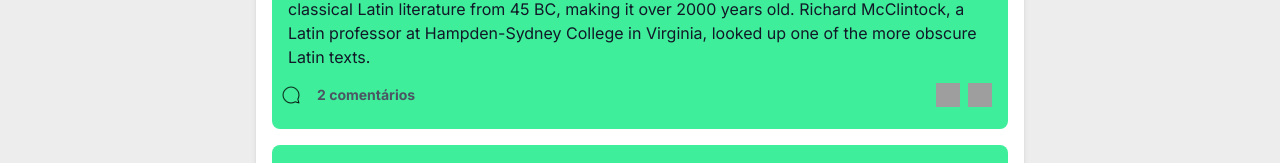
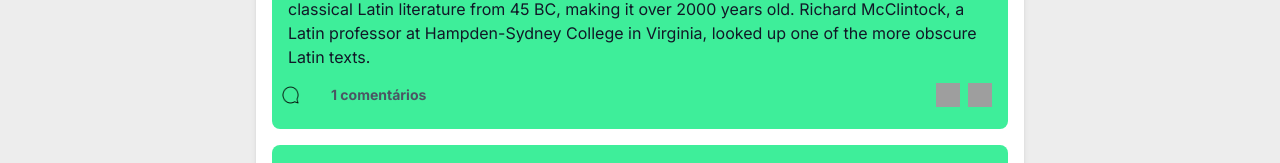
Before and after one commit to gio221/Grupo-2--CJR, a Next.js app in the folder grupo2brabo/: page /perfildoalunologado in a window 1280 px wide. Shown: the part 556-719 px from the top of the page. Built offline with nearby package versions, Linux system fonts and the light colour scheme; grey boxes are pictures that could not be loaded.

Commit message:
Avaliação com comentário

```diff
--- a/grupo2brabo/src/app/perfil-professor-logado/page.tsx
+++ b/grupo2brabo/src/app/perfil-professor-logado/page.tsx
@@ -105,7 +105,7 @@
             {/* Estou puxando a nav e depois colocando o botão de login, dentro dela */}
             <div className="relative">
                 <Nav />
-                <img className="py-1 px-1" src="https://www.figma.com/file/rm3unqBZqA3aRyZ6uXIpGf/image/9a188b44cab75de84a60500b8d6b541bb01d27ba" alt="Notificação" style={{ width: '45px', height: '45px', marginLeft: '80%', position: 'absolute', top: '12px' }} />
+
                 <img className="py-1 px-1" src="https://www.figma.com/file/rm3unqBZqA3aRyZ6uXIpGf/image/1d606de3cc4a464fe631e13f764212595cb2cc9d" alt="Logo UNB" style={{ width: '45px', height: '45px', marginLeft: '90%', position: 'absolute', top: '12px' }} />
                 <a href="/login"><button><img className="py-1 px-1" src="https://www.figma.com/file/rm3unqBZqA3aRyZ6uXIpGf/image/01a8d5d7c15093ace855e5e2965f92a9c7a6a5cc" alt="Logo UNB" style={{ width: '45px', height: '45px', marginLeft: '93%', position: 'absolute', top: '12px' }} /></button>
         </a>
@@ -257,11 +257,14 @@
                                 </div>
                                     <p className="mt-4 text-gray-900">{post.content}</p>
                                     <div className="mt-2 flex items-center">
-                                        <img
-                                            className="py-1 px-1"
-                                            src="/cometario.png"
-                                            style={{ width: '36px', height: '36px', marginLeft: '-15px', top: '6px' }}
-                                        />
+                                    <button className="comment-button" >
+            <img
+                className="py-1 px-1"
+                src="/cometario.png"
+                style={{ width: '50px', height: '36px', marginLeft: '-15px', top: '6px' }}
+                alt="Comentário"
+            />
+        </button>
                                         <p className="text-sm text-gray-600 font-bold ml-2">{post.comments} comentários</p>
                                         <button
                                             style={{ background: 'none', border: 'none', padding: '0', cursor: 'pointer', marginLeft: 'auto' }}
--- a/grupo2brabo/src/app/perfildoalunologado/page.tsx
+++ b/grupo2brabo/src/app/perfildoalunologado/page.tsx
@@ -17,7 +17,6 @@
     posts: Post[];
 }
 
-// infos do morty(usuario)
 const user: User = {
     name: "Morty Gamer",
     course: "Ciência da Computação / Dept. Ciência da Computação",
@@ -28,33 +27,62 @@
             date: "17/04/2024, às 21:42",
             category: "João Frango - Surf",
             content: "Contrary to popular belief, Lorem Ipsum is not simply random text. It has roots in a piece of classical Latin literature from 45 BC, making it over 2000 years old. Richard McClintock, a Latin professor at Hampden-Sydney College in Virginia, looked up one of the more obscure Latin texts.",
-            comments: 2,
+            comments: 1,
         },
         {
             date: "15/04/2024, às 21:42",
             category: "Rick - Viagem Interdimensional",
             content: "Contrary to popular belief, Lorem Ipsum is not simply random text. It has roots in a piece of classical Latin literature from 45 BC, making it over 2000 years old. Contrary to popular belief, Lorem Ipsum is not simply random text. It has roots in a piece of classical Latin literature from 45 BC, making it over 2000 years old.",
-            comments: 3,
+            comments: 1,
         },
     ],
 };
+interface Comment {
+    avatar: string;
+    name: string;
+    date: string;
+    content: string;
+}
+
+const comments: Comment[] = [
+    {
+        avatar: "avatar-comentario.png",
+        name: "Sans",
+        date: "18/06/2024 á 21:43",
+        content: "Muito Bom"
+    },
+    {
+        avatar: "avatar-bart.png",
+        name: "El barto",
+        date: "19/06/2024 ás 10:20",
+        content: "Legal"
+    },
+];
+const newPost: Post = {
+    date: "20/06/2024",
+    category: "Outro Autor - Outro Tópico",
+    content: "Lorem ipsum dolor sit amet, consectetur adipiscing elit. Integer vehicula lectus nec massa fringilla, eget lobortis ipsum tempus. Aliquam euismod auctor ligula, ut lobortis tortor aliquet non. Nam nec metus quis ex tincidunt tempor sit amet sit amet lacus. Nullam auctor nec neque a rhoncus. Donec sed velit eget est commodo fermentum. Mauris non nunc eu libero consectetur pharetra. Donec ut sapien sit amet lorem eleifend accumsan. Vestibulum placerat lacus eget felis vestibulum, non vulputate metus ultrices.",
+    comments: 0,
+};
+
+const updatedPosts = [...user.posts, newPost];
+
 
 export default function PerfilDoAlunoDeslogado(): JSX.Element {
-    const [text, setText] = useState(""); // Estado para armazenar o texto digitado pelo usuário
+    const [text, setText] = useState("");
     const [showModal, setShowModal] = useState(false);
-    /* para poder confirma se as senhas do modal edital perfil */
     const [password, setPassword] = useState('');
     const [newPassword, setNewPassword] = useState('');
     const [confirmNewPassword, setConfirmNewPassword] = useState('');
     const [passwordError, setPasswordError] = useState('');
     const [newPasswordError, setNewPasswordError] = useState('');
     const [confirmNewPasswordError, setConfirmNewPasswordError] = useState('');
-
+    const [isCommentModalOpen, setIsCommentModalOpen] = useState(Array(user.posts.length).fill(false));
+    const [newComment, setNewComment] = useState("");
 
     const handleSave = () => {
         let isValid = true;
 
-        // Verificar se todas as senhas têm pelo menos 8 caracteres
         if (password.length < 8) {
             setPasswordError('A senha precisa ter no mínimo 8 caracteres.');
             isValid = false;
@@ -77,17 +105,16 @@
         }
 
         if (isValid) {
-            // Se as senhas tiverem o comprimento mínimo, fechar o modal
             closeModal();
         }
     };
-    // Função para lidar com a abertura do modal
+
     const openModal = () => {
         setShowModal(true);
     };
+
     const closeModal = () => {
         setShowModal(false);
-        // Limpar o texto quando o modal é fechado
         setText("");
         setShowModal(false);
         setPassword('');
@@ -95,24 +122,30 @@
         setConfirmNewPassword('');
     };
 
+    const toggleCommentModal = (index: number) => {
+        const updatedIsCommentModalOpen = [...isCommentModalOpen];
+        updatedIsCommentModalOpen[index] = !updatedIsCommentModalOpen[index];
+        setIsCommentModalOpen(updatedIsCommentModalOpen);
+    };
 
+    const handlePostComment = () => {
+        // Adicionar lógica para postar o comentário
+        // Aqui você pode enviar o conteúdo do novo comentário para o servidor, etc.
+        // Por enquanto, apenas limpar o texto do novo comentário
+        setNewComment("");
+    };
 
     return (
         <div className="bg-[#EDEDED] h-screen overflow-y-auto">
-            {/* Estou puxando a nav e depois colocando o botão de login, dentro dela */}
             <div className="relative">
                 <Nav />
                 <img className="py-1 px-1" src="https://www.figma.com/file/rm3unqBZqA3aRyZ6uXIpGf/image/1d606de3cc4a464fe631e13f764212595cb2cc9d" alt="Logo UNB" style={{ width: '45px', height: '45px', marginLeft: '90%', position: 'absolute', top: '12px' }} />
-                <a href="/login"><button><img className="py-1 px-1" src="https://www.figma.com/file/rm3unqBZqA3aRyZ6uXIpGf/image/01a8d5d7c15093ace855e5e2965f92a9c7a6a5cc" alt="Logo UNB" style={{ width: '45px', height: '45px', marginLeft: '93%', position: 'absolute', top: '12px' }} /></button>
-                </a>
+                <a href="/login"><button><img className="py-1 px-1" src="https://www.figma.com/file/rm3unqBZqA3aRyZ6uXIpGf/image/01a8d5d7c15093ace855e5e2965f92a9c7a6a5cc" alt="Logo UNB" style={{ width: '45px', height: '45px', marginLeft: '93%', position: 'absolute', top: '12px' }} /></button></a>
             </div>
 
-            {/* as publicações do perfil */}
             <div className="flex justify-center w-full mt-8">
                 <div className="w-full max-w-3xl bg-white rounded-lg shadow-md">
                     <img className="py-1 px-1" src="setamaior.png" alt="Notificação" style={{ width: '65px', height: '65px', marginLeft: '-80px', top: '8px' }} />
-
-                    {/* perfil do usuario */}
                     <div className="bg-[#3EEE9A] p-4 rounded-t-lg flex items-center justify-between">
                         <div className="flex items-center">
                             <img src={user.avatar} className="w-20 h-20 rounded-full border-4 border-white" alt="Avatar" />
@@ -138,10 +171,7 @@
                             {showModal && (
                                 <div className="fixed inset-0 flex items-center justify-center bg-black bg-opacity-30">
                                     <div className="bg-white p-16 rounded-lg flex flex-col justify-center items-center ">
-
-                                        {/* Campo de entrada para o email */}
                                         <div className="mb-2 w-full">
-
                                             <input
                                                 type="text"
                                                 id="Nome"
@@ -149,10 +179,7 @@
                                                 className="border border-gray-400 p-2 rounded-md w-full text-black"
                                             />
                                         </div>
-
-                                        {/* Campo de entrada para o email */}
                                         <div className="mb-2 w-full">
-
                                             <input
                                                 type="text"
                                                 id="email"
@@ -160,11 +187,7 @@
                                                 className="border border-gray-400 p-2 rounded-md w-full text-black"
                                             />
                                         </div>
-
-                                        {/* Campo de entrada para o curso */}
                                         <div className="mb-2 w-full">
-
-
                                             <input
                                                 type="text"
                                                 id="curso"
@@ -172,10 +195,7 @@
                                                 className="border border-gray-400 p-2 rounded-md w-full text-black"
                                             />
                                         </div>
-
-                                        {/* Campo de entrada para o departamento */}
                                         <div className="mb-2 w-full">
-
                                             <input
                                                 type="text"
                                                 id="departamento"
@@ -183,7 +203,6 @@
                                                 className="border border-gray-400 p-2 rounded-md w-full text-black"
                                             />
                                         </div>
-                                        {/* Campo de entrada para senha*/}
                                         <div className="mb-2 w-full">
                                             <input
                                                 type="password"
@@ -191,9 +210,9 @@
                                                 onChange={(e) => setPassword(e.target.value)}
                                                 placeholder="Senha atual"
                                                 className="border border-gray-400 p-2 rounded-md w-full text-black"
-                                            /></div>
+                                            />
+                                        </div>
                                         {passwordError && <p className="text-red-500">{passwordError}</p>}
-                                        {/* Campo de entrada para nova senha*/}
                                         <div className="mb-2 w-full">
                                             <input
                                                 type="password"
@@ -201,9 +220,9 @@
                                                 onChange={(e) => setNewPassword(e.target.value)}
                                                 placeholder="Nova senha"
                                                 className="border border-gray-400 p-2 rounded-md w-full text-black"
-                                            /></div>
+                                            />
+                                        </div>
                                         {newPasswordError && <p className="text-red-500">{newPasswordError}</p>}
-                                        {/* Campo de entrada para confirma nova senha */}
                                         <div className="mb-2 w-full">
                                             <input
                                                 type="password"
@@ -211,7 +230,8 @@
                                                 onChange={(e) => setConfirmNewPassword(e.target.value)}
                                                 placeholder="Confirme sua nova senha"
                                                 className="border border-gray-400 p-2 rounded-md w-full text-black"
-                                            /></div>
+                                            />
+                                        </div>
                                         {confirmNewPasswordError && <p className="text-red-500">{confirmNewPasswordError}</p>}
                                         <div className="flex justify-center w-full">
                                             <div className="mr-2">
@@ -227,19 +247,13 @@
                                         </div>
                                     </div>
                                 </div>
-                            )
-                            }
+                            )}
                         </div>
                     </div>
-
-                    {/* linhazinha da divisória */}
                     <hr className="border-gray-300 my-4" />
-
-                    {/* titulo das publicações */}
                     <div className="px-4">
                         <h3 className="text-black font-bold">Publicações</h3>
                     </div>
-
                     <div className="p-4">
                         <div className="space-y-4">
                             {user.posts.map((post, index) => (
@@ -253,17 +267,21 @@
                                     </div>
                                     <p className="mt-4 text-gray-900">{post.content}</p>
                                     <div className="mt-2 flex items-center">
-                                        <img className="py-1 px-1" src="cometario.png"
-                                            alt="Comemtário"
-                                            style={{ width: '36px', height: '36px', marginLeft: '-15px', top: '6px' }}
-                                        />
+                                        <button className="comment-button" onClick={() => toggleCommentModal(index)}>
+                                            <img
+                                                className="py-1 px-1"
+                                                src="/cometario.png"
+                                                style={{ width: '50px', height: '36px', marginLeft: '-15px', top: '6px' }}
+                                                alt="Comentário"
+                                            />
+                                        </button>
                                         <p className="text-sm text-gray-600 font-bold  ml-2">{post.comments} comentários</p>
                                         <button
                                             style={{ background: 'none', border: 'none', padding: '0', cursor: 'pointer', marginLeft: 'auto' }}
                                         >
                                             <img
                                                 src="https://www.figma.com/file/rm3unqBZqA3aRyZ6uXIpGf/image/9cb257e39b468ffcefd3f773c1a5b86158583e3c"
-                                                alt="Edit"
+                                                alt="editar"
                                                 style={{ width: '24px', height: '24px' }}
                                             />
                                         </button>
@@ -272,11 +290,47 @@
                                         >
                                             <img
                                                 src="https://www.figma.com/file/rm3unqBZqA3aRyZ6uXIpGf/image/6521bc214120289f32b07807d5a3f7113ad37ad7"
-                                                alt="Delete"
+                                                alt="excluir"
                                                 style={{ width: '24px', height: '24px' }}
                                             />
                                         </button>
+
                                     </div>
+
+
+                                    {isCommentModalOpen[index] && (
+                                        <div className="modal" style={{ backgroundColor: '#A4FED3', width: '651px', height: '292px', top: '34px', left: '57px', gap: '5px', opacity: '1' }}>
+                                            <div className="modal-content" style={{ backgroundColor: '#A4FED3', color: 'white' }}>
+                                                <span className="close" onClick={() => toggleCommentModal(index)}>&times;</span>
+                                                <div className="flex items-center">
+                                                    <img src={comments[index].avatar} alt="Avatar" className="w-20 h-20 rounded-full border-4 border-white" />
+                                                    <div className="ml-4">
+                                                        <h2 className="text-2xl font-bold text-black">{comments[index].name}</h2>
+
+                                                        <div className="flex items-center">
+                                                            <img
+                                                                className="py-1 px-1"
+                                                                src="https://static.thenounproject.com/png/620322-200.png"
+                                                                alt="Notificação"
+                                                                style={{ width: '39px', height: '39px', marginRight: '12px' }}
+                                                            />
+                                                            <div>
+                                                                <p className="text-lg text-black">{comments[index].date}</p>
+                                                                <p className="text-lg text-black">{comments[index].content}</p>
+                                                            </div>
+                                                        </div>
+
+                                                    </div>
+                                                </div>
+
+                                            </div>
+
+                                        </div>
+
+                                    )}
+
+
+
                                 </div>
                             ))}
                         </div>
```
Also changed, not shown: grupo2brabo/public/avatar-comentario.png (added).
